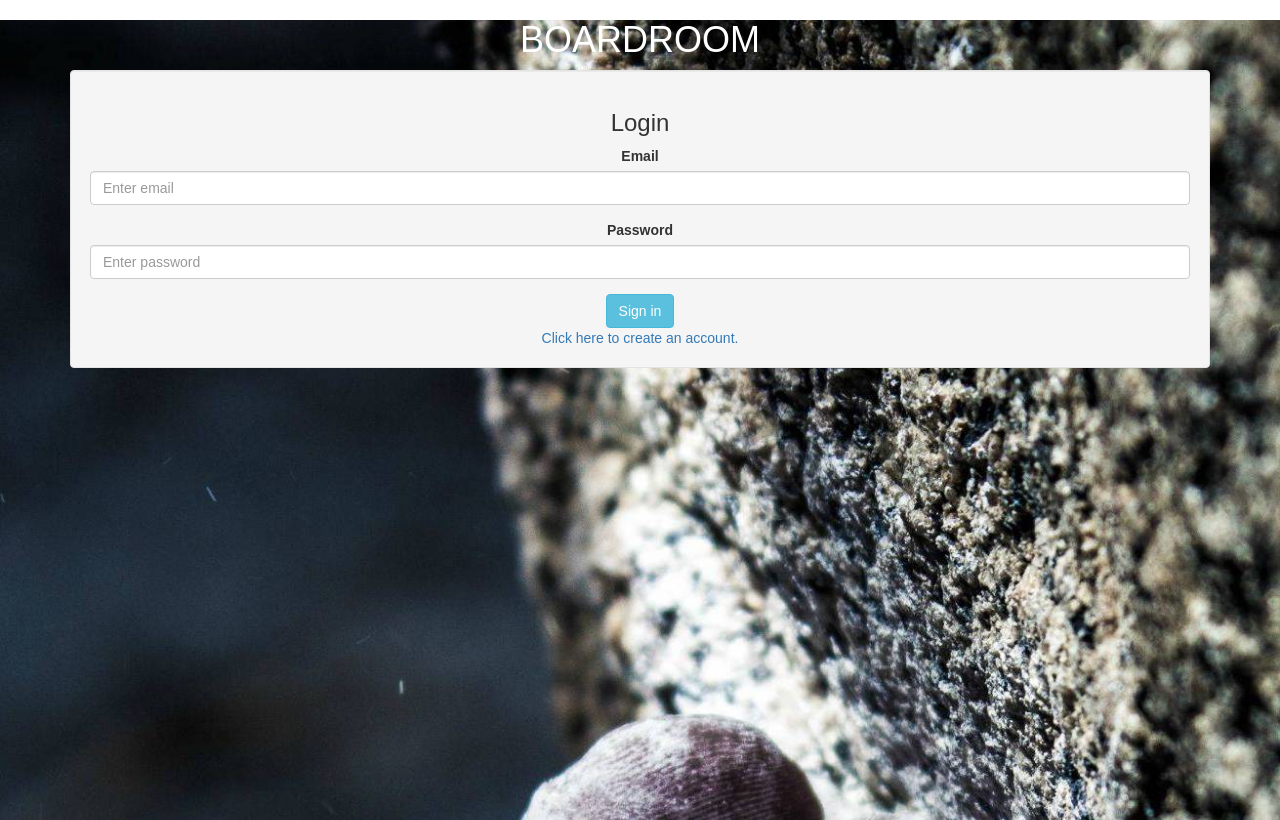
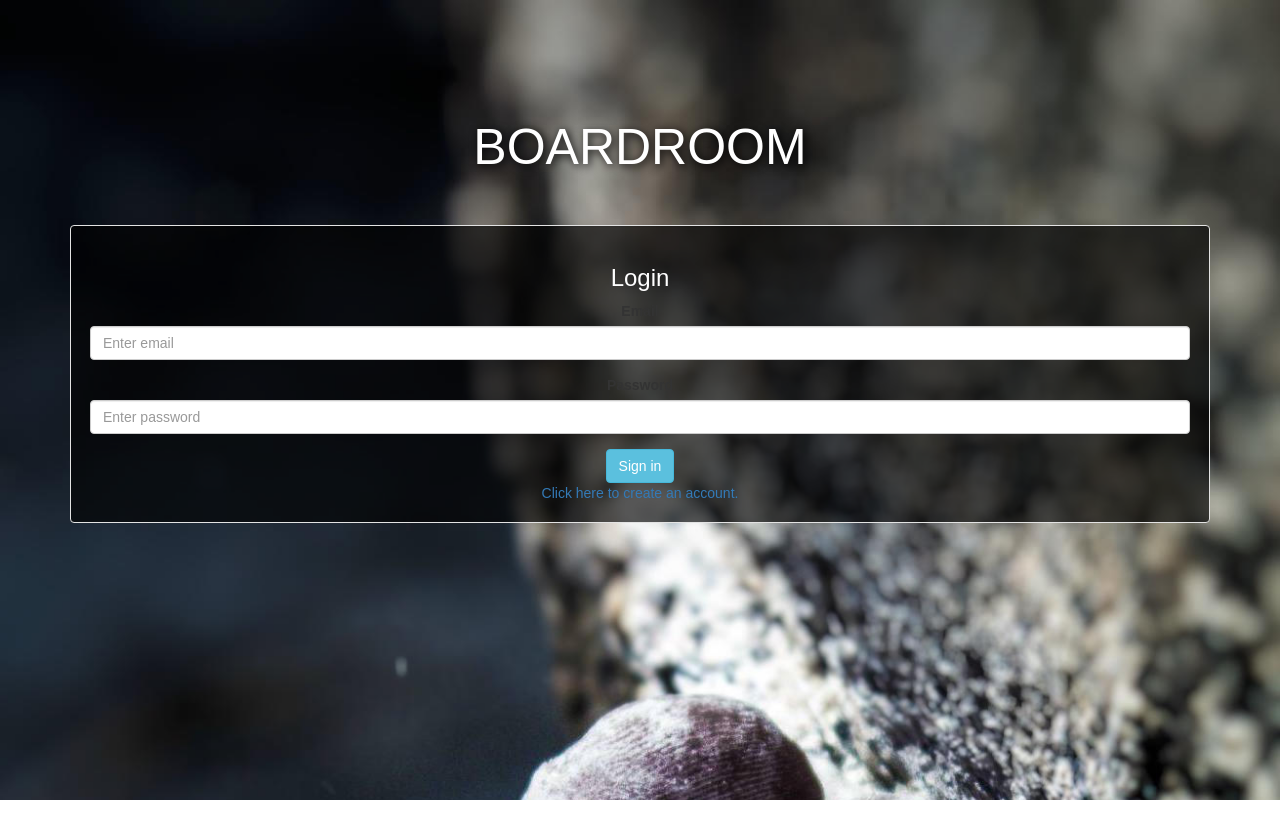
Before and after one commit to Baatzy/g48-capstone-frontend, a React (Create React App) app: page / in a window 1280 px wide. Built offline with nearby package versions, Linux system fonts and the light colour scheme.

Commit message:
Added login styles and background image

```diff
--- a/src/components/login/loginPage-style.js
+++ b/src/components/login/loginPage-style.js
@@ -18,8 +18,5 @@ const parentElement = {
 
 let backgroundImage = '/images/crimp-hand.jpg'
 
-const logoFont = {
-  color: 'white'
-}
 
-export { parentElement, centerWellLogin, centerWellSignup, backgroundImage, logoFont }
+export { parentElement, centerWellLogin, centerWellSignup, backgroundImage }
--- a/src/components/login/loginPage.js
+++ b/src/components/login/loginPage.js
@@ -1,8 +1,8 @@
 import React, { Component } from 'react'
 import { Link } from 'react-router-dom'
 import { Button, Grid, FormGroup, ControlLabel, HelpBlock, FormControl, Well } from 'react-bootstrap'
-import { centerWellSignup, centerWellLogin, parentElement, backgroundImage, logoFont } from './loginPage-style'
-import Background from '../../images/crimp-hand.jpg'
+import { centerWellSignup, centerWellLogin, parentElement, backgroundImage } from './loginPage-style'
+import Background from '../../images/crimp-blur.jpg'
 
 function FieldGroup({ id, label, help, ...props }) {
   return (
@@ -41,13 +41,32 @@ class LoginForm extends Component {
   }
 
   render () {
+    const logoText = {
+      paddingTop: "120px",
+      paddingBottom: "50px",
+      color: 'white',
+      marginTop: "0px",
+      marginBottom: "0px",
+      fontSize: "50px",
+      textShadow: "2px 2px 10px rgba(0,0,0,1)",
+    }
+
+    const whiteFont = {
+      color: 'white',
+    }
+
+    const ghost = {
+      backgroundColor: "rgba(0,0,0,0.65)",
+    }
+
     if (this.props.showLogin) {
       return (
         <div>
-          <h1 style={logoFont}>BOARDROOM</h1>
+          <h1 style={logoText}>BOARDROOM</h1>
           <Grid>
-            <Well>
-            <h3>Login</h3>
+            <Well style={ghost}>
+              <div>
+                <h3 style={whiteFont}>Login</h3>
                 <form>
                   <FieldGroup
                     value={this.userEmail}
@@ -78,6 +97,7 @@ class LoginForm extends Component {
                 <a onClick={this.props.handleBoolean}>
                   Click here to create an account.
                 </a>
+              </div>
             </Well>
           </Grid>
         </div>
@@ -122,13 +142,31 @@ class SignUpForm extends Component {
   }
 
   render () {
+    const logoText = {
+      paddingTop: "120px",
+      paddingBottom: "50px",
+      color: 'white',
+      marginTop: "0px",
+      marginBottom: "0px",
+      fontSize: "50px",
+      textShadow: "2px 2px 10px rgba(0,0,0,1)",
+    }
+
+    const whiteFont = {
+      color: 'white',
+    }
+
+    const ghost = {
+      backgroundColor: "rgba(0,0,0,0.65)",
+    }
+
     if (!this.props.showLogin) {
       return (
         <div>
-          <h1 style={logoFont}>BOARDROOM</h1>
+          <h1 style={logoText}>BOARDROOM</h1>
           <Grid>
-            <Well>
-              <h3>Sign Up</h3>
+            <Well style={ghost}>
+              <h3 style={whiteFont}>Sign Up</h3>
               <form>
                 <FieldGroup
                   value={this.newUsername}
```
Also changed, not shown: src/images/crimp-blur.jpg (added), src/images/crimp.jpg (renamed from src/images/crimp-hand.jpg). Lines whose indentation alone changed are shown as unchanged.
